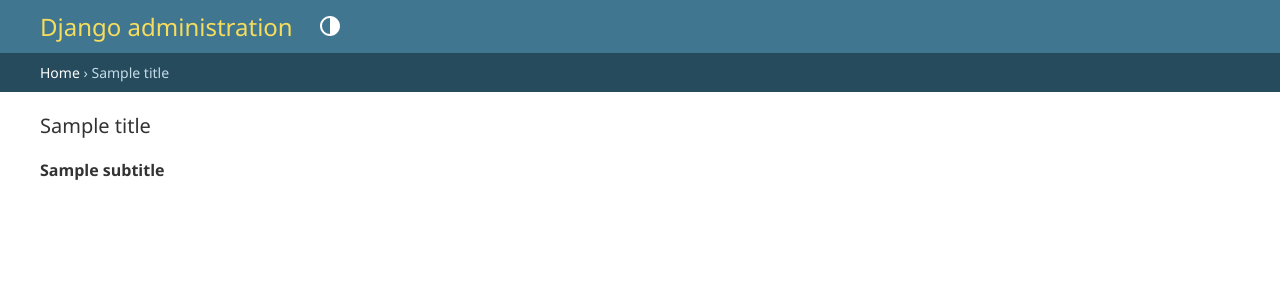
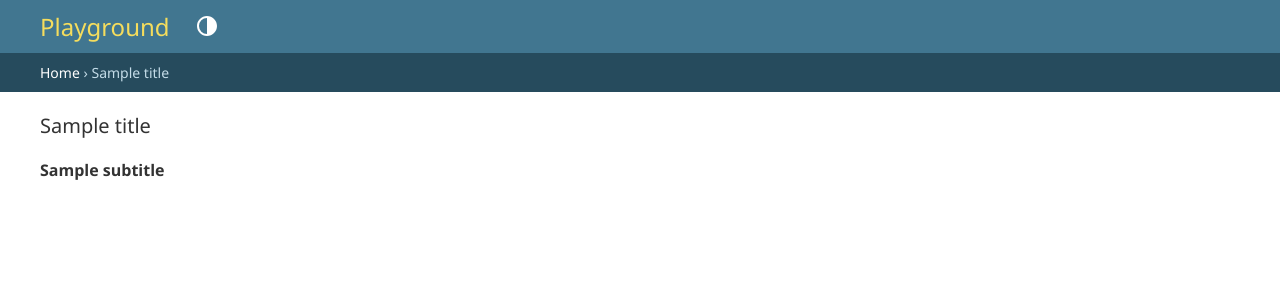
Before and after one commit to daniel13520cs/ResourceLearningWeb, a Django app: template playground/templates/admin/base_site.html in a window 1280 px wide. Shown: the top 300 px of the page. Run offline with Django 5.2, Linux system fonts and the light colour scheme; the template is opened without the code that fills it: most values are stand-ins (such as "Sample title", 1, 10 or a date in 2020).

Commit message:
update title

```diff
--- a/playground/templates/admin/base_site.html
+++ b/playground/templates/admin/base_site.html
@@ -3,7 +3,7 @@
 {% block title %}{% if subtitle %}{{ subtitle }} | {% endif %}{{ title }} | {{ site_title|default:_('Django site admin') }}{% endblock %}
 
 {% block branding %}
-<div id="site-name"><a href="{% url 'admin:index' %}">{{ site_header|default:_('Django administration') }}</a></div>
+<div id="site-name"><a href="{% url 'admin:index' %}">Playground</a></div>
 {% if user.is_anonymous %}
   {% include "admin/color_theme_toggle.html" %}
 {% endif %}
```
Also changed, not shown: playground/db.sqlite3.
